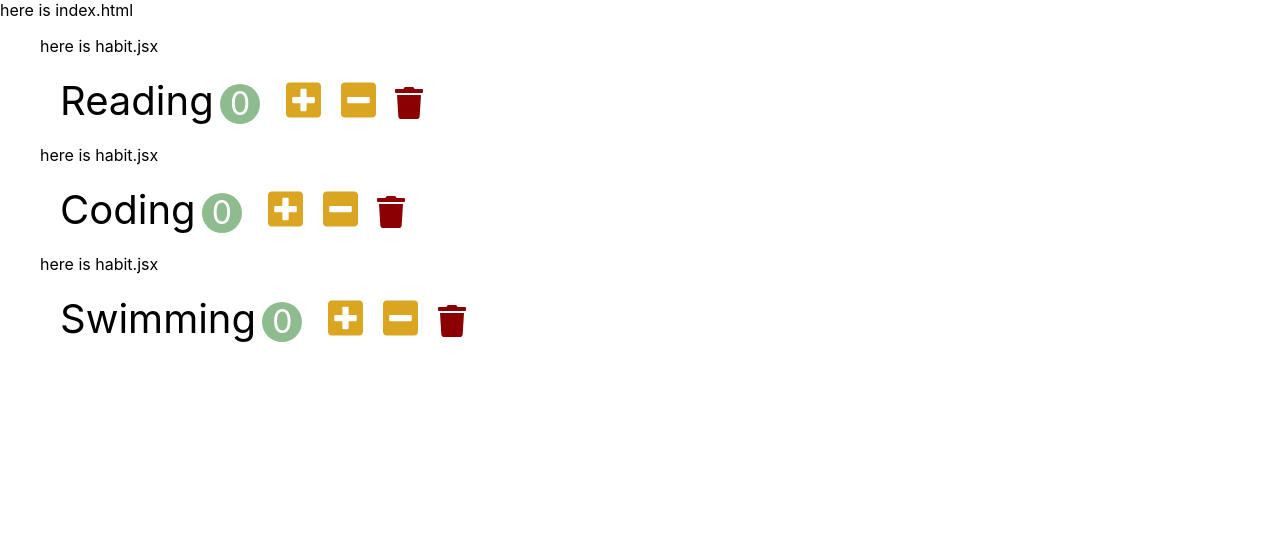
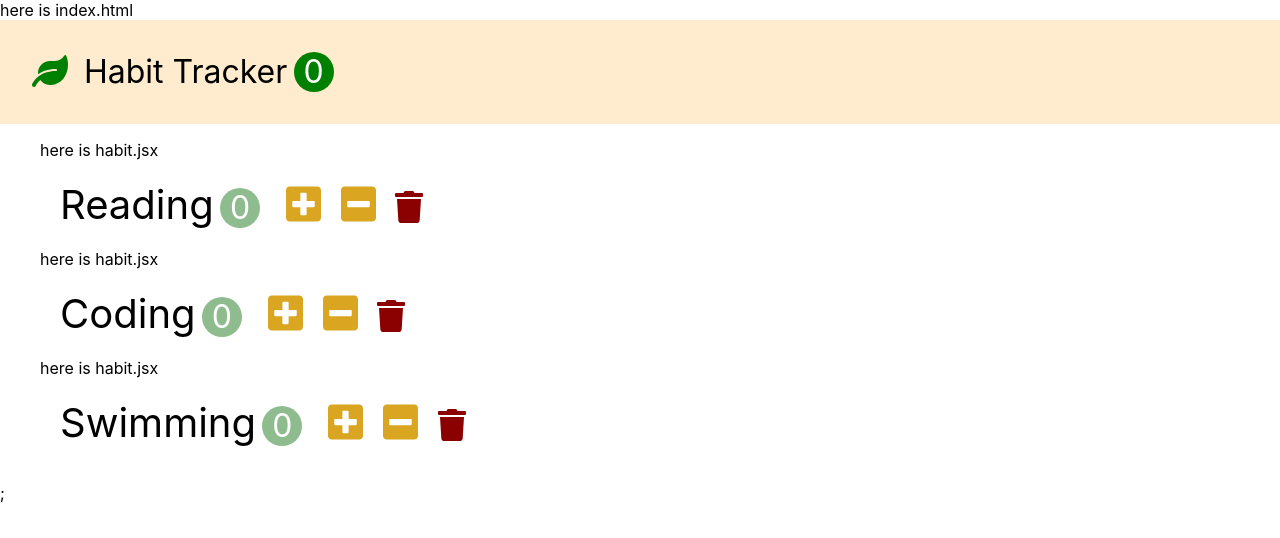
Before and after one commit to nyadvlp/lecture_habit-tracker, a React (Create React App) app: page / in a window 1280 px wide. Shown: the top 538 px of the page. Built offline with nearby package versions, Linux system fonts and the light colour scheme.

Commit message:
navbar 반영 중

```diff
--- a/src/app.css
+++ b/src/app.css
@@ -1,7 +1,56 @@
+* {
+    box-sizing: border-box;
+  }
+
   button {
     outline: none;
     border: 0;
     cursor: pointer;
+  }
+
+  .navbar {
+    font-size: 2rem;
+    padding: 1em;
+    background-color: blanchedalmond;
+  }
+
+  .navbar-logo {
+    color: green;
+    margin-right: 0.5em;
+  }
+
+  .navbar-count {
+    display: inline-block;
+    text-align: center;
+    font-size: 2rem;
+    width: 2.5rem;
+    height: 2.5rem;
+    line-height: 2.5rem;
+    margin-left: 0.2em;
+    background-color: green;
+    color: white;
+    border-radius: 50%;
+  }
+
+  .habits {
+    padding: 0.5em;
+    padding-top: 2em;
+  }
+
+  .add-input {
+    font-size: 2rem;
+  }
+
+  .add-input {
+    margin-right: 0.2em;
+  }
+
+  .add-button {
+    height: 100%;
+    font-size: 1.5rem;
+    padding: 0.3em 0.5em;
+    background-color: green;
+    color: white;
   }
 
   .habit {
@@ -18,7 +67,7 @@
     height: 2.5rem;
     line-height: 2.5rem;
     margin-left: 0.2em;
-    margin-right: 00.5em;
+    margin-right: 0.5em;
     background-color: darkseagreen;
     color: white;
     border-radius: 50%;
@@ -31,7 +80,7 @@
   }
 
   .habit-button:hover {
-    opacity: 0.5;
+    opacity: 0.8;
   }
 
   .habit-increase,
@@ -41,6 +90,12 @@
 
   .habit-delete {
     font-size: 2rem;
-    vertical-align: baseline;
     color: darkred;
   }
+
+  .habits-reset {
+    font-size: 1.5rem;
+    padding: 0.2em 1em;
+    background-color: green;
+    color: white;
+  }
--- a/src/app.jsx
+++ b/src/app.jsx
@@ -2,6 +2,7 @@
 import React, { Component } from 'react';
 import './app.css';
 import Habits from './components/habits';
+import Navbar from './components/navbar';
 
 class App extends Component {
 
@@ -13,7 +14,7 @@
     ],
   };
 
-  handleIncrement = (habit) => {
+  handleIncrement = habit => {
     const habits = [...this.state.habits];
     const index = habits.indexOf(habit);
     habits[index].count++;
@@ -21,7 +22,7 @@
     this.setState({ habits: habits });
   }
 
-  handleDecrement = (habit) => {
+  handleDecrement = habit => {
     const habits = [...this.state.habits];
     const index = habits.indexOf(habit);
     const count = habits[index].count - 1;
@@ -29,18 +30,25 @@
     this.setState({ habits: habits });
   }
 
-  handleDelete = (habit) => {
+  handleDelete = habit => {
     const habits = this.state.habits.filter(item => item.id !== habit.id);
     this.setState({ habits: habits });
   }
 
   render() {
-    return <Habits
-              habits = {this.state.habits}
-              onIncrement={this.handleIncrement}
-              onDecrement={this.handleDecrement}
-              onDelete={this.handleDelete}
-    />;
+    return (
+      <>
+        <Navbar
+          totalCount={this.state.habits.filter(item => item.count > 0).length}
+        />
+        <Habits
+          habits={this.state.habits}
+          onIncrement={this.handleIncrement}
+          onDecrement={this.handleDecrement}
+          onDelete={this.handleDelete}
+        />;
+      </>
+    );
   }
 }
 
--- /dev/null
+++ b/src/components/navbar.jsx
@@ -0,0 +1,15 @@
+import React, { Component } from 'react';
+
+class Navbar extends Component {
+    render() {
+        return (
+            <nav className="navbar">
+                <i className="navbar-logo fas fa-leaf"></i>
+                <span>Habit Tracker</span>
+                <span className="navbar-count">{this.props.totalCount}</span>
+            </nav>
+        );
+    }
+}
+
+export default Navbar;
```
Lines whose indentation alone changed are shown as unchanged.
